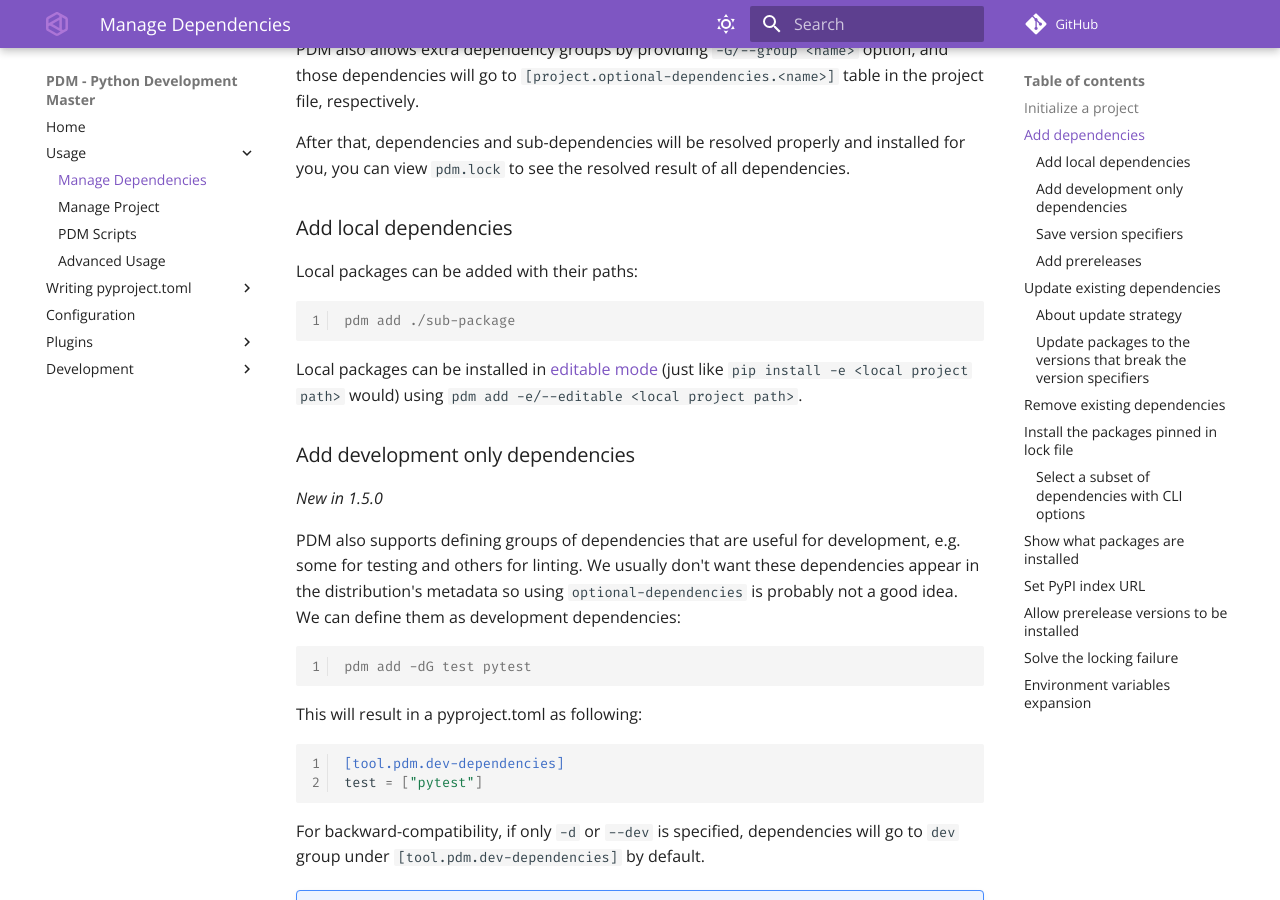
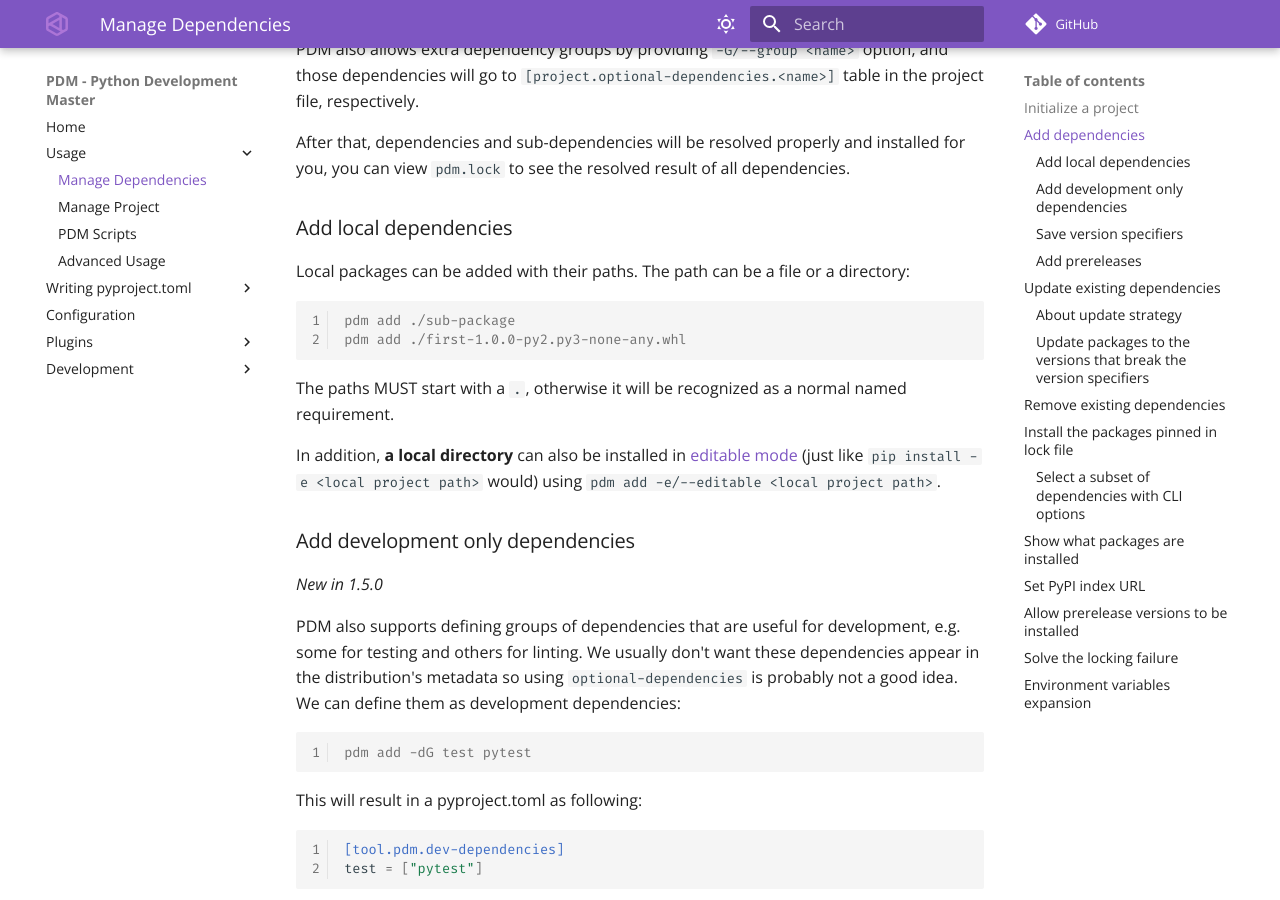
Before and after one commit to ChrisSanderser/pd-ms, an MkDocs documentation site: the page built from docs/docs/usage/dependency.md, in a window 1280 px wide and 900 px high, scrolled down 1052 px. Built offline with MkDocs 1.6.1 and Material for MkDocs 9.7.7, drawn with Linux system fonts in a browser that asks for light colours; comment, search, counter and statistics services are not loaded.

Commit message:
[doc] clarify local packages installation

````diff
--- a/docs/docs/usage/dependency.md
+++ b/docs/docs/usage/dependency.md
@@ -47,13 +47,16 @@ After that, dependencies and sub-dependencies will be resolved properly and inst
 
 ### Add local dependencies
 
-Local packages can be added with their paths:
+Local packages can be added with their paths. The path can be a file or a directory:
 
 ```console
 pdm add ./sub-package
+pdm add ./first-1.0.0-py2.py3-none-any.whl
 ```
 
-Local packages can be installed in [editable mode](https://pip.pypa.io/en/stable/cli/pip_install/#editable-installs)
+The paths MUST start with a `.`, otherwise it will be recognized as a normal named requirement.
+
+In addition, **a local directory** can also be installed in [editable mode](https://pip.pypa.io/en/stable/cli/pip_install/#editable-installs)
 (just like `pip install -e <local project path>` would) using `pdm add -e/--editable <local project path>`.
 
 ### Add development only dependencies
````
